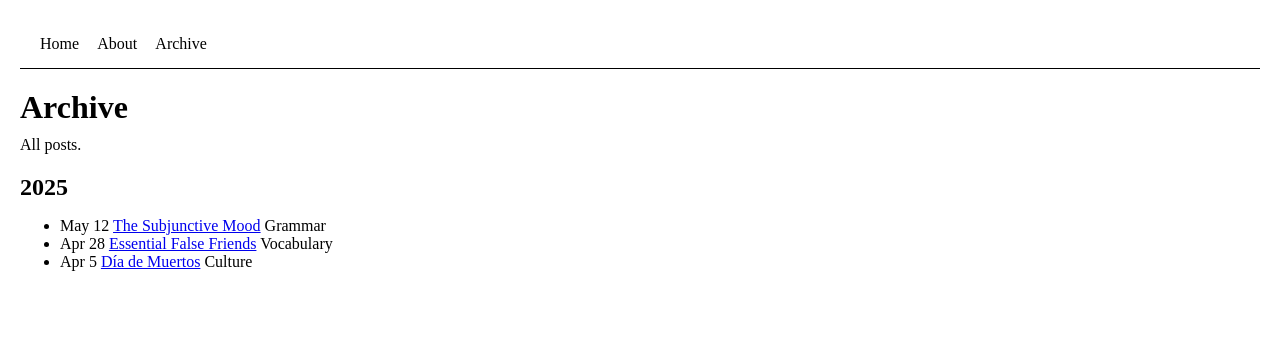
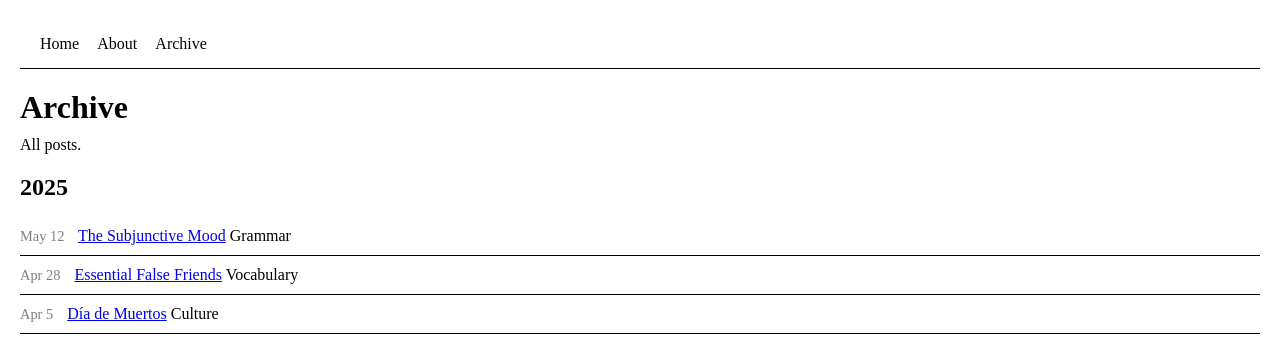
Before and after one commit to reyuee/blog-website, a plain HTML site: page archive.html in a window 1280 px wide. Drawn offline with Linux system fonts and the light colour scheme.

Commit message:
fixed archive page css

```diff
--- a/style.css
+++ b/style.css
@@ -67,3 +67,19 @@ button {
 .main-nav a:hover {
     text-decoration: underline;
 }
+
+.archive-list {
+    list-style: none;
+    padding: 0;
+}
+
+.archive-list li {
+    padding: 10px 0;
+    border-bottom: 1px solid black;
+}
+
+.archive-date {
+    color: grey;
+    margin-right: 10px;
+    font-size: 0.9rem;
+}
```
